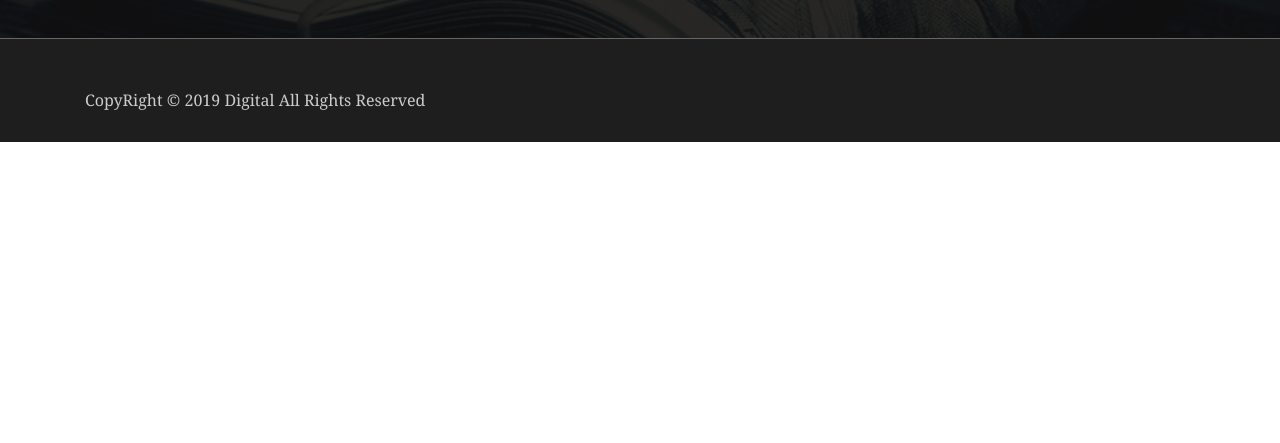
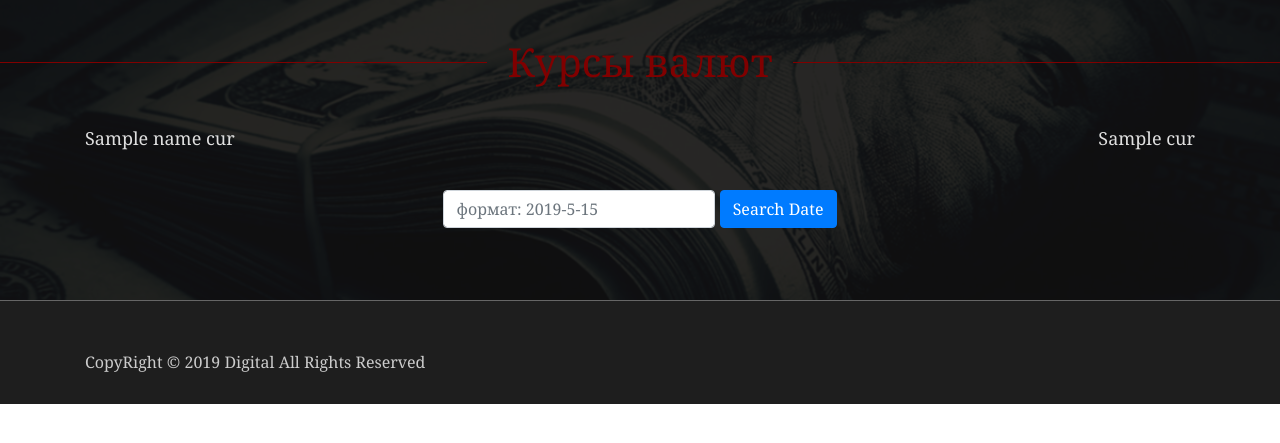
Before and after one commit to zemi4/FLASK-app, a Flask app: template templates/currency.html in a window 1280 px wide. Shown: the part 56-499 px from the top of the page. Run offline with Flask 2, Linux system fonts and the light colour scheme; the template is opened without the code that fills it: most values are stand-ins (such as "Sample title", 1, 10 or a date in 2020); parts of the project's set-up code (start-up, migrations or seed data) failed here and were passed over; some libraries are stand-ins or nearby versions.

Commit message:
def currency

```diff
--- a/templates/currency.html
+++ b/templates/currency.html
@@ -2,149 +2,100 @@
 
 {% block content %}
 
-<div class="foto-currency">
-{#    <div>#}
-{#    <h1><span>Курсы валют</span></h1>#}
-{#        <div class="container">#}
-{#    <table class="table">#}
-{#      <thead>#}
-{#        <tr>#}
-{#          <th>#</th>#}
-{#          <th>Валюта</th>#}
-{#          <th>Продажа</th>#}
-{#        </tr>#}
-{#      </thead>#}
-{#      <tbody>#}
-{##}
-{#        <tr>#}
-{#          <th scope="row">1</th>#}
-{#          <td>EURO (Евро)</td>#}
-{#          <td>{{ E }}</td><!--парсинг EURO-->#}
-{#        </tr>#}
-{#        <tr>#}
-{#          <th scope="row">2</th>#}
-{#          <td>USD (Доллар США)</td>#}
-{#          <td>{{ U }}</td>#}
-{#        </tr>#}
-{#        <tr>#}
-{#          <th scope="row">3</th>#}
-{#          <td>RUS (Российский рубль)</td>#}
-{#          <td>{{ R }}</td>#}
-{#        </tr>#}
-{#        <tr>#}
-{#          <th scope="row">4</th>#}
-{#          <td>AUD (Австралийский доллар)</td>#}
-{#          <td>{{ A }}</td>#}
-{#        </tr>#}
-{#        <tr>#}
-{#          <th scope="row">5</th>#}
-{#          <td>BGN (Болгарский лев)</td>#}
-{#          <td>{{ B }}</td>#}
-{#        </tr>#}
-{#        <tr>#}
-{#          <th scope="row">6</th>#}
-{#          <td>AUH (Гривен)</td>#}
-{#          <td>{{ UH }}</td>#}
-{#        </tr>#}
-{#        <tr>#}
-{#          <th scope="row">7</th>#}
-{#          <td>DKK (Датских крон)</td>#}
-{#          <td>{{ D }}</td>#}
-{#        </tr>#}
-{#        <tr>#}
-{#          <th scope="row">8</th>#}
-{#          <td>PLN (Злотых)</td>#}
-{#          <td>{{ P }}</td>#}
-{#        </tr>#}
-{#        <tr>#}
-{#          <th scope="row">9</th>#}
-{#          <td>IRR (Иранских риалов)</td>#}
-{#          <td>{{ I }}</td>#}
-{#        </tr>#}
-{#        <tr>#}
-{#          <th scope="row">10</th>#}
-{#          <td>ISK (Исландских крон)</td>#}
-{#          <td>{{ IS }}</td>#}
-{#        </tr>#}
-{##}
-{#      </tbody>#}
-{#    </table>#}
-{#            <div class="row form-group form-inline but-cur" id="roDiv">#}
-{#                <input type="text" name="city" id="cur" class="form-control" placeholder="формат: 2019-5-15">#}
-{#                <button id="submit" class="btn btn-primary">Search Date</button>#}
-{#             </div>#}
-{##}
-{#            <div id="sho" class="sho"></div>#}
-{##}
-{#        </div>#}
-{#    </div>#}
+    <div class="foto-currency">
+        <div>
+            <h1><span>Курсы валют</span></h1>
+            <div class="container">
 
-</div>
+                <div class="currency-box">
+                    <div class="box-left">
+                        {% for name in NameCur %}
+                            <div class="line">{{ name }}</div>
+                        {% endfor %}
+                    </div>
+                    <div class="box-right">
+                        {% for i in Cur %}
+                            <div class="line">{{ i }}</div>
+                        {% endfor %}
+                    </div>
+                </div>
+
+                <div class="row form-group form-inline but-cur" id="roDiv">
+                    <input type="text" name="city" id="cur" class="form-control" placeholder="формат: 2019-5-15">
+                    <button id="submit" class="btn btn-primary">Search Date</button>
+                </div>
+
+                <div id="sho" class="sho"></div>
+
+            </div>
+        </div>
+
+    </div>
 
 
-{#<script src="https://ajax.googleapis.com/ajax/libs/jquery/3.4.1/jquery.min.js" type=text/javascript></script>#}
-{#<script type=text/javascript>#}
-{##}
-{#$(document).ready(function () {#}
-{##}
-{#    $('#submit').click(function () {#}
-{##}
-{#        var cur = $('#cur').val();#}
-{##}
-{#        if(cur != ''){#}
-{##}
-{#            $.ajax({#}
-{##}
-{#                url:#}
-{##}
-{#                 "https://www.nbrb.by/API/ExRates/Rates?onDate=" + cur + "&Periodicity=0",#}
-{##}
-{#                type: 'GET',#}
-{#                dataType: 'json',#}
-{#                success: function(data){#}
-{#                    let out='';#}
-{#                    out +='<b>' + data[0]['Cur_Name'] + '</b><b>' + ' - ' + data[0]['Cur_OfficialRate'] + '</b><br>';#}
-{#                    out +='<b>' + data[1]['Cur_Name'] + '</b><b>' + ' - ' + data[1]['Cur_OfficialRate'] + '</b><br>';#}
-{#                    out +='<b>' + data[2]['Cur_Name'] + '</b><b>' + ' - ' + data[2]['Cur_OfficialRate'] + '</b><br>';#}
-{#                    out +='<b>' + data[3]['Cur_Name'] + '</b><b>' + ' - ' + data[3]['Cur_OfficialRate'] + '</b><br>';#}
-{#                    out +='<b>' + data[4]['Cur_Name'] + '</b><b>' + ' - ' + data[4]['Cur_OfficialRate'] + '</b><br>';#}
-{#                    out +='<b>' + data[5]['Cur_Name'] + '</b><b>' + ' - ' + data[5]['Cur_OfficialRate'] + '</b><br>';#}
-{#                    out +='<b>' + data[6]['Cur_Name'] + '</b><b>' + ' - ' + data[6]['Cur_OfficialRate'] + '</b><br>';#}
-{#                    out +='<b>' + data[7]['Cur_Name'] + '</b><b>' + ' - ' + data[7]['Cur_OfficialRate'] + '</b><br>';#}
-{#                    out +='<b>' + data[8]['Cur_Name'] + '</b><b>' + ' - ' + data[8]['Cur_OfficialRate'] + '</b><br>';#}
-{#                    out +='<b>' + data[9]['Cur_Name'] + '</b><b>' + ' - ' + data[9]['Cur_OfficialRate'] + '</b><br>';#}
-{#                    out +='<b>' + data[10]['Cur_Name'] + '</b><b>' + ' - ' + data[10]['Cur_OfficialRate'] + '</b><br>';#}
-{#                    out +='<b>' + data[11]['Cur_Name'] + '</b><b>' + ' - ' + data[11]['Cur_OfficialRate'] + '</b><br>';#}
-{#                    out +='<b>' + data[12]['Cur_Name'] + '</b><b>' + ' - ' + data[12]['Cur_OfficialRate'] + '</b><br>';#}
-{#                    out +='<b>' + data[13]['Cur_Name'] + '</b><b>' + ' - ' + data[13]['Cur_OfficialRate'] + '</b><br>';#}
-{#                    out +='<b>' + data[14]['Cur_Name'] + '</b><b>' + ' - ' + data[14]['Cur_OfficialRate'] + '</b><br>';#}
-{#                    out +='<b>' + data[15]['Cur_Name'] + '</b><b>' + ' - ' + data[15]['Cur_OfficialRate'] + '</b><br>';#}
-{#                    out +='<b>' + data[16]['Cur_Name'] + '</b><b>' + ' - ' + data[16]['Cur_OfficialRate'] + '</b><br>';#}
-{#                    out +='<b>' + data[17]['Cur_Name'] + '</b><b>' + ' - ' + data[17]['Cur_OfficialRate'] + '</b><br>';#}
-{#                    out +='<b>' + data[18]['Cur_Name'] + '</b><b>' + ' - ' + data[18]['Cur_OfficialRate'] + '</b><br>';#}
-{#                    out +='<b>' + data[19]['Cur_Name'] + '</b><b>' + ' - ' + data[19]['Cur_OfficialRate'] + '</b><br>';#}
-{#                    out +='<b>' + data[20]['Cur_Name'] + '</b><b>' + ' - ' + data[20]['Cur_OfficialRate'] + '</b><br>';#}
-{#                    out +='<b>' + data[21]['Cur_Name'] + '</b><b>' + ' - ' + data[21]['Cur_OfficialRate'] + '</b><br>';#}
-{#                    out +='<b>' + data[22]['Cur_Name'] + '</b><b>' + ' - ' + data[22]['Cur_OfficialRate'] + '</b><br>';#}
-{#                    out +='<b>' + data[23]['Cur_Name'] + '</b><b>' + ' - ' + data[23]['Cur_OfficialRate'] + '</b><br>';#}
-{#                    out +='<b>' + data[24]['Cur_Name'] + '</b><b>' + ' - ' + data[24]['Cur_OfficialRate'] + '</b><br>';#}
-{#                    out +='<b>' + data[25]['Cur_Name'] + '</b><b>' + ' - ' + data[25]['Cur_OfficialRate'] + '</b><br>';#}
-{##}
-{##}
-{#                        console.log(data);#}
-{#                        $('#sho').html(out);#}
-{#                }#}
-{##}
-{#                });#}
-{#            }else{#}
-{#                $('#error').html('Fiend cannot be empty');#}
-{#            }#}
-{##}
-{#                });#}
-{##}
-{#});#}
-{##}
-{#</script>#}
+    <script src="https://ajax.googleapis.com/ajax/libs/jquery/3.4.1/jquery.min.js" type=text/javascript></script>
+    <script type=text/javascript>
+
+    $(document).ready(function () {
+
+        $('#submit').click(function () {
+
+            var cur = $('#cur').val();
+
+            if(cur != ''){
+
+                $.ajax({
+
+                    url:
+
+                     "http://www.nbrb.by/API/ExRates/Rates?onDate=" + cur + "&Periodicity=0",
+
+                    type: 'GET',
+                    dataType: 'json',
+                    success: function(data){
+                        let out='';
+                        out +='<b>' + data[0]['Cur_Name'] + '</b><b>' + ' - ' + data[0]['Cur_OfficialRate'] + '</b><br>';
+                        out +='<b>' + data[1]['Cur_Name'] + '</b><b>' + ' - ' + data[1]['Cur_OfficialRate'] + '</b><br>';
+                        out +='<b>' + data[2]['Cur_Name'] + '</b><b>' + ' - ' + data[2]['Cur_OfficialRate'] + '</b><br>';
+                        out +='<b>' + data[3]['Cur_Name'] + '</b><b>' + ' - ' + data[3]['Cur_OfficialRate'] + '</b><br>';
+                        out +='<b>' + data[4]['Cur_Name'] + '</b><b>' + ' - ' + data[4]['Cur_OfficialRate'] + '</b><br>';
+                        out +='<b>' + data[5]['Cur_Name'] + '</b><b>' + ' - ' + data[5]['Cur_OfficialRate'] + '</b><br>';
+                        out +='<b>' + data[6]['Cur_Name'] + '</b><b>' + ' - ' + data[6]['Cur_OfficialRate'] + '</b><br>';
+                        out +='<b>' + data[7]['Cur_Name'] + '</b><b>' + ' - ' + data[7]['Cur_OfficialRate'] + '</b><br>';
+                        out +='<b>' + data[8]['Cur_Name'] + '</b><b>' + ' - ' + data[8]['Cur_OfficialRate'] + '</b><br>';
+                        out +='<b>' + data[9]['Cur_Name'] + '</b><b>' + ' - ' + data[9]['Cur_OfficialRate'] + '</b><br>';
+                        out +='<b>' + data[10]['Cur_Name'] + '</b><b>' + ' - ' + data[10]['Cur_OfficialRate'] + '</b><br>';
+                        out +='<b>' + data[11]['Cur_Name'] + '</b><b>' + ' - ' + data[11]['Cur_OfficialRate'] + '</b><br>';
+                        out +='<b>' + data[12]['Cur_Name'] + '</b><b>' + ' - ' + data[12]['Cur_OfficialRate'] + '</b><br>';
+                        out +='<b>' + data[13]['Cur_Name'] + '</b><b>' + ' - ' + data[13]['Cur_OfficialRate'] + '</b><br>';
+                        out +='<b>' + data[14]['Cur_Name'] + '</b><b>' + ' - ' + data[14]['Cur_OfficialRate'] + '</b><br>';
+                        out +='<b>' + data[15]['Cur_Name'] + '</b><b>' + ' - ' + data[15]['Cur_OfficialRate'] + '</b><br>';
+                        out +='<b>' + data[16]['Cur_Name'] + '</b><b>' + ' - ' + data[16]['Cur_OfficialRate'] + '</b><br>';
+                        out +='<b>' + data[17]['Cur_Name'] + '</b><b>' + ' - ' + data[17]['Cur_OfficialRate'] + '</b><br>';
+                        out +='<b>' + data[18]['Cur_Name'] + '</b><b>' + ' - ' + data[18]['Cur_OfficialRate'] + '</b><br>';
+                        out +='<b>' + data[19]['Cur_Name'] + '</b><b>' + ' - ' + data[19]['Cur_OfficialRate'] + '</b><br>';
+                        out +='<b>' + data[20]['Cur_Name'] + '</b><b>' + ' - ' + data[20]['Cur_OfficialRate'] + '</b><br>';
+                        out +='<b>' + data[21]['Cur_Name'] + '</b><b>' + ' - ' + data[21]['Cur_OfficialRate'] + '</b><br>';
+                        out +='<b>' + data[22]['Cur_Name'] + '</b><b>' + ' - ' + data[22]['Cur_OfficialRate'] + '</b><br>';
+                        out +='<b>' + data[23]['Cur_Name'] + '</b><b>' + ' - ' + data[23]['Cur_OfficialRate'] + '</b><br>';
+                        out +='<b>' + data[24]['Cur_Name'] + '</b><b>' + ' - ' + data[24]['Cur_OfficialRate'] + '</b><br>';
+                        out +='<b>' + data[25]['Cur_Name'] + '</b><b>' + ' - ' + data[25]['Cur_OfficialRate'] + '</b><br>';
+
+
+                            console.log(data);
+                            $('#sho').html(out);
+                    }
+
+                    });
+                }else{
+                    $('#error').html('Fiend cannot be empty');
+                }
+
+                    });
+
+    });
+
+    </script>
 
 
 
```
